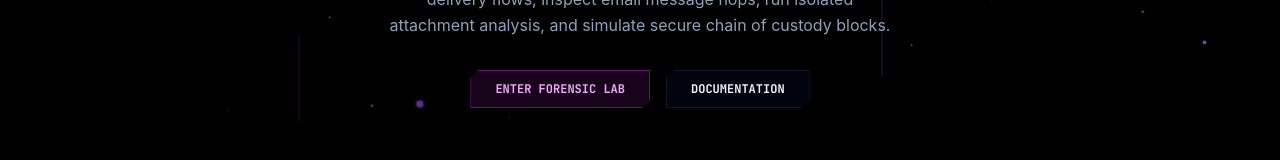
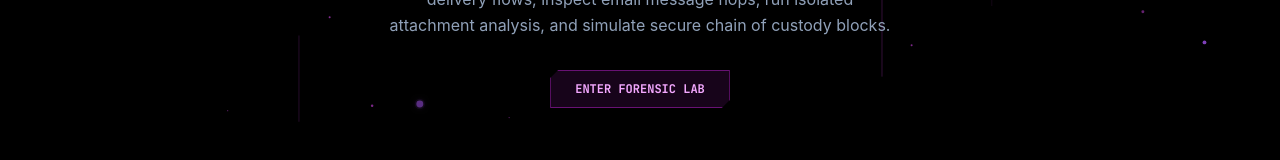
Before and after one commit to angelina-2206/TraceX, a React (Vite) app in the folder frontend/: page / in a window 1280 px wide. Shown: the part 435-595 px from the top of the page. Built offline with nearby package versions, Linux system fonts and the light colour scheme; no server answers.

Commit message:
style: remove documentation link from landing page

```diff
--- a/frontend/src/components/layout/LandingPage.tsx
+++ b/frontend/src/components/layout/LandingPage.tsx
@@ -100,14 +100,6 @@ export const LandingPage: React.FC<LandingPageProps> = ({ onEnterWorkspace }) =>
           >
             ENTER FORENSIC LAB
           </button>
-          <a
-            href="https://pro.reactbits.dev/docs/components/rising-lines"
-            target="_blank"
-            rel="noreferrer"
-            className="px-6 py-2.5 cut-corners text-xs font-bold font-mono transition-all bg-slate-950/60 border border-slate-900 text-slate-350 hover:text-slate-100 hover:bg-slate-900"
-          >
-            DOCUMENTATION
-          </a>
         </div>
       </section>
 
```
